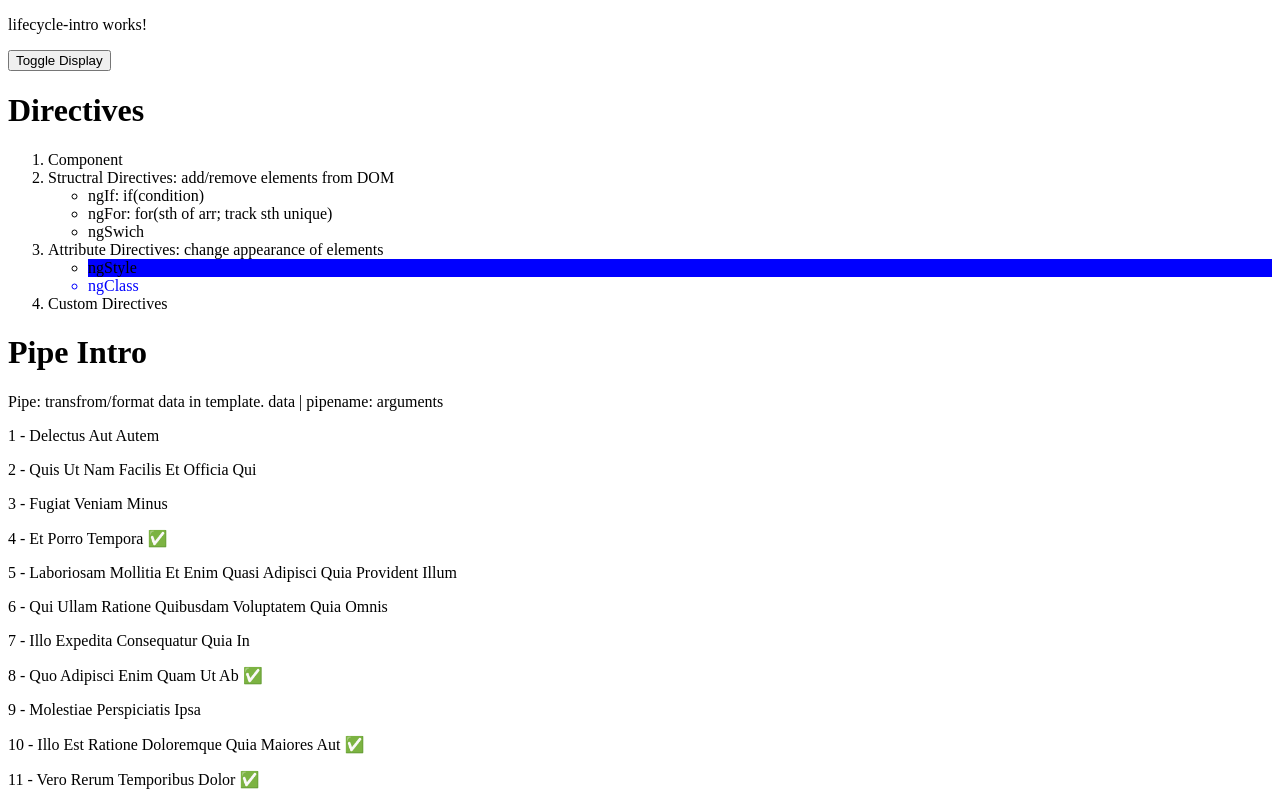
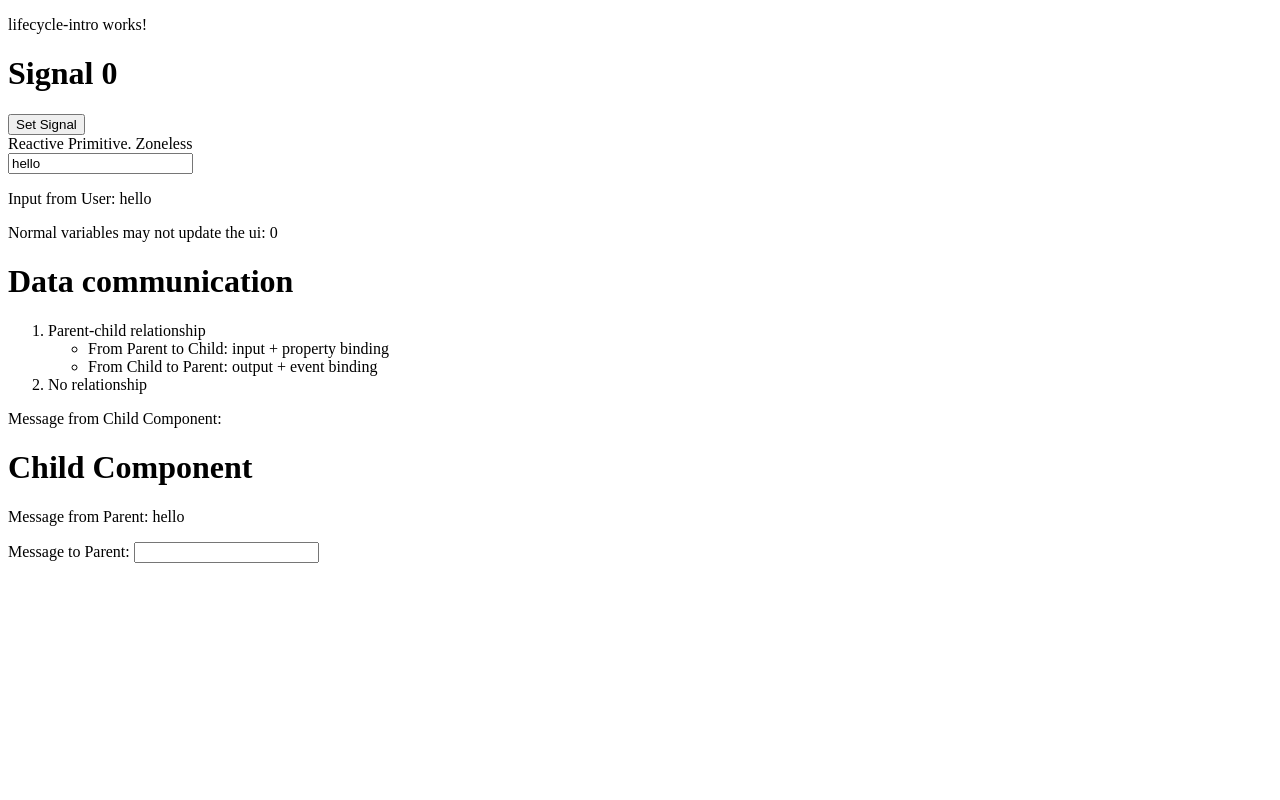
Before and after one commit to XiaomenggNiu/MEAN_260511, an Angular app in the folder inClass/: page / in a window 1280 px wide. Shown: the top 800 px of the page. Built offline with nearby package versions, Linux system fonts and the light colour scheme.

Commit message:
Input + Output

```diff
--- a/inClass/src/app/app.html
+++ b/inClass/src/app/app.html
@@ -1,6 +1,9 @@
-@if(condition){
+ @if(condition){
   <app-lifecycle-intro />
 }
+<!--
 <button (click)="toggle()">Toggle Display</button>
 <app-directives-intro-component></app-directives-intro-component>
-<app-first-component></app-first-component>
+<app-first-component></app-first-component> -->
+
+<app-day3-component></app-day3-component>
--- a/inClass/src/app/app.ts
+++ b/inClass/src/app/app.ts
@@ -4,10 +4,11 @@ import { FirstComponent } from './first-component/first-component';
 import { DirectivesIntroComponent } from './directives-intro-component/directives-intro-component';
 import { LifecycleIntro } from './lifecycle-intro/lifecycle-intro';
 // import {FirstComponent} from './first-component/first-component';
+import { Day3Component } from './day3-component/day3-component';
 
 @Component({
   selector: 'app-root',
-  imports: [RouterOutlet, FirstComponent, DirectivesIntroComponent, LifecycleIntro],
+  imports: [RouterOutlet, Day3Component, FirstComponent, DirectivesIntroComponent, LifecycleIntro],
   templateUrl: './app.html',
   styleUrl: './app.scss'
 })
--- /dev/null
+++ b/inClass/src/app/day3-component/child-component/child-component.html
@@ -0,0 +1,4 @@
+<h1>Child Component</h1>
+<p>Message from Parent: {{fromParent()}}</p>
+<label>Message to Parent: </label>
+<input type="text" (input)="onUserInput()" [(ngModel)]="val" />
--- /dev/null
+++ b/inClass/src/app/day3-component/child-component/child-component.ts
@@ -0,0 +1,24 @@
+import { Component, input, OnChanges, OnInit, output, SimpleChanges } from '@angular/core';
+import { FormsModule } from '@angular/forms';
+
+@Component({
+  selector: 'app-child-component',
+  imports: [FormsModule],
+  templateUrl: './child-component.html',
+  styleUrl: './child-component.scss',
+})
+export class ChildComponent implements OnChanges{
+  fromParent = input<string>();
+  val = '';
+  toParent = output<string>();
+
+  onUserInput(){
+    // console.log(this.val);
+    this.toParent.emit(this.val);
+  }
+  ngOnChanges(changes: SimpleChanges): void {
+    // Only triggers when input properties (NOT user input) changes
+    console.log("child comp, On Changes")
+  }
+
+}
--- /dev/null
+++ b/inClass/src/app/day3-component/day3-component.html
@@ -0,0 +1,21 @@
+<h1>Signal {{count()}}</h1>
+<button (click)="onClick()">Set Signal</button>
+<div>Reactive Primitive. Zoneless</div>
+<input [(ngModel)]="userInput"/>
+<p>Input from User: {{userInput()}}</p>
+<div>Normal variables may not update the ui: {{num()}}</div>
+
+<h1>Data communication</h1>
+<ol>
+    <li>Parent-child relationship
+        <ul>
+            <li>From Parent to Child: input + property binding</li>
+            <li>From Child to Parent: output + event binding</li>
+        </ul>
+    </li>
+    <li>No relationship</li>
+</ol>
+<div>Message from Child Component: {{fromChild}}</div>
+<app-child-component [fromParent]="userInput()"
+(toParent)="handleChildEvent($event)"
+></app-child-component>
--- /dev/null
+++ b/inClass/src/app/day3-component/day3-component.ts
@@ -0,0 +1,46 @@
+import { Component, OnInit, signal } from '@angular/core';
+import { FormsModule } from '@angular/forms';
+import { ChildComponent } from './child-component/child-component';
+
+@Component({
+  selector: 'app-day3-component',
+  imports: [FormsModule, ChildComponent],
+  templateUrl: './day3-component.html',
+  styleUrl: './day3-component.scss',
+})
+export class Day3Component implements OnInit{
+  count = signal(0);
+  intval = -1;
+  userInput = signal('hello');
+  num = signal(10);
+  fromChild = '';
+
+  ngOnInit(): void {
+    // this.intval = setInterval(()=>{
+    //   // update
+    //   this.count.update((val)=>{
+    //     console.log(val);
+    //     return ++val;
+    //   })
+    // }, 1000);
+
+    // update on normal variables
+    setTimeout(()=>{
+      // this.num = 0;
+      this.num.set(0);
+      console.log(this.num());
+    }, 1000)
+  }
+
+  onClick(){
+    // set
+    this.count.set(0);
+    clearInterval(this.intval)
+  }
+
+  handleChildEvent(str: string){
+    console.log("inParent, "+str)
+    this.fromChild = str;
+  }
+
+}
--- a/inClass/src/app/lifecycle-intro/lifecycle-intro.ts
+++ b/inClass/src/app/lifecycle-intro/lifecycle-intro.ts
@@ -1,4 +1,4 @@
-import { AfterContentChecked, AfterContentInit, AfterViewChecked, AfterViewInit, Component, DoCheck, OnDestroy, OnInit } from '@angular/core';
+import { AfterContentChecked, AfterContentInit, AfterViewChecked, AfterViewInit, Component, DoCheck, OnChanges, OnDestroy, OnInit, SimpleChanges } from '@angular/core';
 
 @Component({
   selector: 'app-lifecycle-intro',
@@ -6,7 +6,7 @@ import { AfterContentChecked, AfterContentInit, AfterViewChecked, AfterViewInit,
   templateUrl: './lifecycle-intro.html',
   styleUrl: './lifecycle-intro.scss',
 })
-export class LifecycleIntro implements OnInit, AfterContentInit, AfterViewInit, DoCheck, AfterContentChecked, AfterViewChecked, OnDestroy {
+export class LifecycleIntro implements OnInit, AfterContentInit, AfterViewInit, DoCheck, AfterContentChecked, AfterViewChecked, OnDestroy, OnChanges {
   /*
   1. Component created
   2. View rendered
@@ -41,4 +41,7 @@ export class LifecycleIntro implements OnInit, AfterContentInit, AfterViewInit,
   ngOnDestroy(): void {
     console.log("On Destroy");
   }
+  ngOnChanges(changes: SimpleChanges): void {
+    console.log("On changes");
+  }
 }
```
Also changed, not shown: inClass/src/app/day3-component/child-component/child-component.scss (added), inClass/src/app/day3-component/day3-component.scss (added), 2 other files (tests, documents, lock files or other folders).
